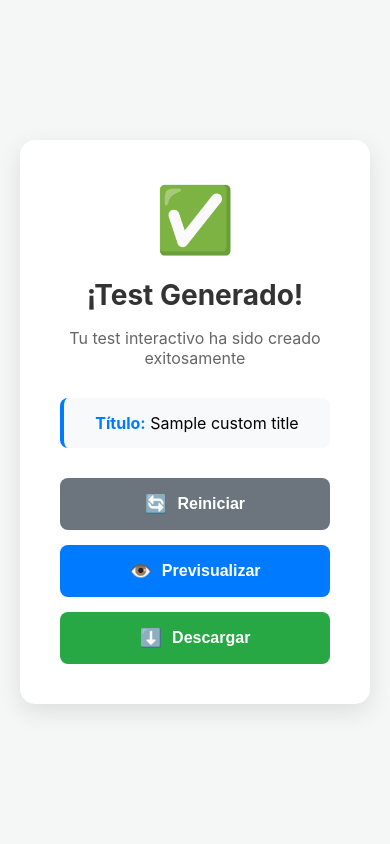
After one commit to albert1t0/cgr-preguntas, a Flask app: template templates/success.html in a window 390 px wide. The commit adds this page. Run offline with Flask 3, Linux system fonts and the light colour scheme; the template is opened without the code that fills it: most values are stand-ins (such as "Sample title", 1, 10 or a date in 2020).

Commit message:
Implementar v1.3: Título personalizable y gestión post-generación
- Agregar campo opcional de título personalizado en formulario principal
- Implementar función sanitize_filename() para nombres de archivo seguros
- Modificar backend para capturar y procesar título personalizado
- Actualizar template quiz.html para mostrar título como encabezado principal
- Crear página de éxito (success.html) con tres botones de acción
- Implementar rutas /preview/<filename> para previsualización en popup
- Implementar rutas /download/<filename> para descarga directa
- Cambiar flujo: ya no descarga automáticamente, redirige a página de éxito
- Botón Reiniciar redirige al formulario principal
- Botón Previsualizar abre quiz en ventana emergente
- Botón Descargar inicia descarga con nombre personalizado o por defecto
- Mejorar UX con página de resultados moderna y responsive

🤖 Generated with [Claude Code](https://claude.ai/code)

Co-Authored-By: Claude <noreply@anthropic.com>

```diff
--- a/app.py
+++ b/app.py
@@ -8,6 +8,7 @@ import json
 from dotenv import load_dotenv
 import base64
 import mimetypes
+import re
 
 load_dotenv()
 
@@ -26,6 +27,26 @@ except (KeyError, ValueError) as e:
     # This will stop the app from starting if the key is not found
     raise SystemExit(e)
 
+
+def sanitize_filename(title):
+    """Convert title to safe filename"""
+    if not title or not title.strip():
+        return None
+
+    # Remove HTML tags and normalize
+    title = re.sub(r'<[^>]+>', '', title)
+    title = title.strip()
+
+    # Replace spaces and special characters
+    title = re.sub(r'[^\w\s-]', '', title)
+    title = re.sub(r'[\s_-]+', '_', title)
+    title = title.lower()
+
+    # Limit length
+    if len(title) > 50:
+        title = title[:50]
+
+    return title if title else None
 
 def process_background_image(image_file):
     """Process background image and convert to base64"""
@@ -136,8 +157,9 @@ def upload_file():
         filepath = os.path.join(app.config["UPLOAD_FOLDER"], filename)
         file.save(filepath)
 
-        # Get number of questions from form
+        # Get form parameters
         num_questions = int(request.form.get("num_questions", 2))
+        custom_title = request.form.get("custom_title", "").strip()
 
         # Process background image if provided
         background_image = None
@@ -163,18 +185,50 @@ def upload_file():
 
         # Render the quiz template with the data
         rendered_html = render_template(
-            "quiz.html", quiz_data=quiz_data, background_image=background_image
+            "quiz.html",
+            quiz_data=quiz_data,
+            background_image=background_image,
+            custom_title=custom_title
         )
 
-        # Save the rendered HTML to a file
-        output_filename = f"test_{os.path.splitext(filename)[0]}.html"
+        # Generate output filename
+        safe_title = sanitize_filename(custom_title)
+        if safe_title:
+            output_filename = f"{safe_title}.html"
+        else:
+            output_filename = f"test_{os.path.splitext(filename)[0]}.html"
+
         output_filepath = os.path.join(app.config["UPLOAD_FOLDER"], output_filename)
 
         with open(output_filepath, "w", encoding="utf-8") as f:
             f.write(rendered_html)
 
-        # Send the generated file to the user for download
-        return send_file(output_filepath, as_attachment=True)
+        # Redirect to success page instead of direct download
+        return render_template('success.html',
+                             filename=output_filename,
+                             custom_title=custom_title)
+
+
+@app.route('/preview/<filename>')
+def preview_quiz(filename):
+    """Show quiz in preview mode"""
+    filepath = os.path.join(app.config['UPLOAD_FOLDER'], filename)
+    if os.path.exists(filepath):
+        with open(filepath, 'r', encoding='utf-8') as f:
+            content = f.read()
+        return content
+    else:
+        return "<h1>Error</h1><p>El archivo no se encontró.</p>", 404
+
+
+@app.route('/download/<filename>')
+def download_quiz(filename):
+    """Download quiz file"""
+    filepath = os.path.join(app.config['UPLOAD_FOLDER'], filename)
+    if os.path.exists(filepath):
+        return send_file(filepath, as_attachment=True)
+    else:
+        return "<h1>Error</h1><p>El archivo no se encontró.</p>", 404
 
 
 if __name__ == "__main__":
--- /dev/null
+++ b/templates/success.html
@@ -0,0 +1,156 @@
+<!DOCTYPE html>
+<html lang="es">
+<head>
+    <meta charset="UTF-8">
+    <meta name="viewport" content="width=device-width, initial-scale=1.0">
+    <title>Test Generado Exitosamente</title>
+    <style>
+        body {
+            font-family: -apple-system, BlinkMacSystemFont, "Segoe UI", Roboto, Helvetica, Arial, sans-serif;
+            display: flex;
+            justify-content: center;
+            align-items: center;
+            min-height: 100vh;
+            margin: 0;
+            background-color: #f4f7f6;
+            padding: 20px;
+            box-sizing: border-box;
+        }
+        .container {
+            text-align: center;
+            background: white;
+            padding: 40px;
+            border-radius: 15px;
+            box-shadow: 0 8px 25px rgba(0,0,0,0.1);
+            max-width: 500px;
+            width: 100%;
+        }
+        .success-icon {
+            font-size: 64px;
+            margin-bottom: 20px;
+            color: #28a745;
+        }
+        h1 {
+            color: #333;
+            margin-bottom: 10px;
+            font-size: 28px;
+        }
+        .subtitle {
+            color: #666;
+            margin-bottom: 30px;
+            font-size: 16px;
+        }
+        .custom-title {
+            background: #f8f9fa;
+            padding: 15px;
+            border-radius: 8px;
+            margin-bottom: 30px;
+            border-left: 4px solid #007bff;
+        }
+        .custom-title strong {
+            color: #007bff;
+        }
+        .button-group {
+            display: flex;
+            flex-direction: column;
+            gap: 15px;
+            margin-top: 30px;
+        }
+        .btn {
+            padding: 15px 25px;
+            border: none;
+            border-radius: 8px;
+            font-size: 16px;
+            font-weight: 600;
+            cursor: pointer;
+            text-decoration: none;
+            transition: all 0.3s ease;
+            display: flex;
+            align-items: center;
+            justify-content: center;
+            gap: 10px;
+        }
+        .btn-primary {
+            background-color: #007bff;
+            color: white;
+        }
+        .btn-primary:hover {
+            background-color: #0056b3;
+            transform: translateY(-2px);
+        }
+        .btn-secondary {
+            background-color: #6c757d;
+            color: white;
+        }
+        .btn-secondary:hover {
+            background-color: #545b62;
+            transform: translateY(-2px);
+        }
+        .btn-success {
+            background-color: #28a745;
+            color: white;
+        }
+        .btn-success:hover {
+            background-color: #1e7e34;
+            transform: translateY(-2px);
+        }
+        .icon {
+            font-size: 18px;
+        }
+        @media (min-width: 576px) {
+            .button-group {
+                flex-direction: row;
+                justify-content: center;
+            }
+            .btn {
+                flex: 1;
+                min-width: 140px;
+            }
+        }
+    </style>
+</head>
+<body>
+    <div class="container">
+        <div class="success-icon">✅</div>
+        <h1>¡Test Generado!</h1>
+        <p class="subtitle">Tu test interactivo ha sido creado exitosamente</p>
+
+        {% if custom_title %}
+        <div class="custom-title">
+            <strong>Título:</strong> {{ custom_title }}
+        </div>
+        {% endif %}
+
+        <div class="button-group">
+            <button class="btn btn-secondary" onclick="window.location.href='/'">
+                <span class="icon">🔄</span>
+                Reiniciar
+            </button>
+
+            <button class="btn btn-primary" onclick="previewQuiz()">
+                <span class="icon">👁️</span>
+                Previsualizar
+            </button>
+
+            <button class="btn btn-success" onclick="downloadQuiz()">
+                <span class="icon">⬇️</span>
+                Descargar
+            </button>
+        </div>
+    </div>
+
+    <script>
+        const filename = "{{ filename }}";
+
+        function previewQuiz() {
+            const previewUrl = `/preview/${filename}`;
+            window.open(previewUrl, '_blank', 'width=1000,height=800,scrollbars=yes,resizable=yes');
+        }
+
+        function downloadQuiz() {
+            const downloadUrl = `/download/${filename}`;
+            window.location.href = downloadUrl;
+        }
+    </script>
+</body>
+</html>
```
Also changed, not shown: templates/index.html (+18 -0 lines), templates/quiz.html (+14 -0 lines).
